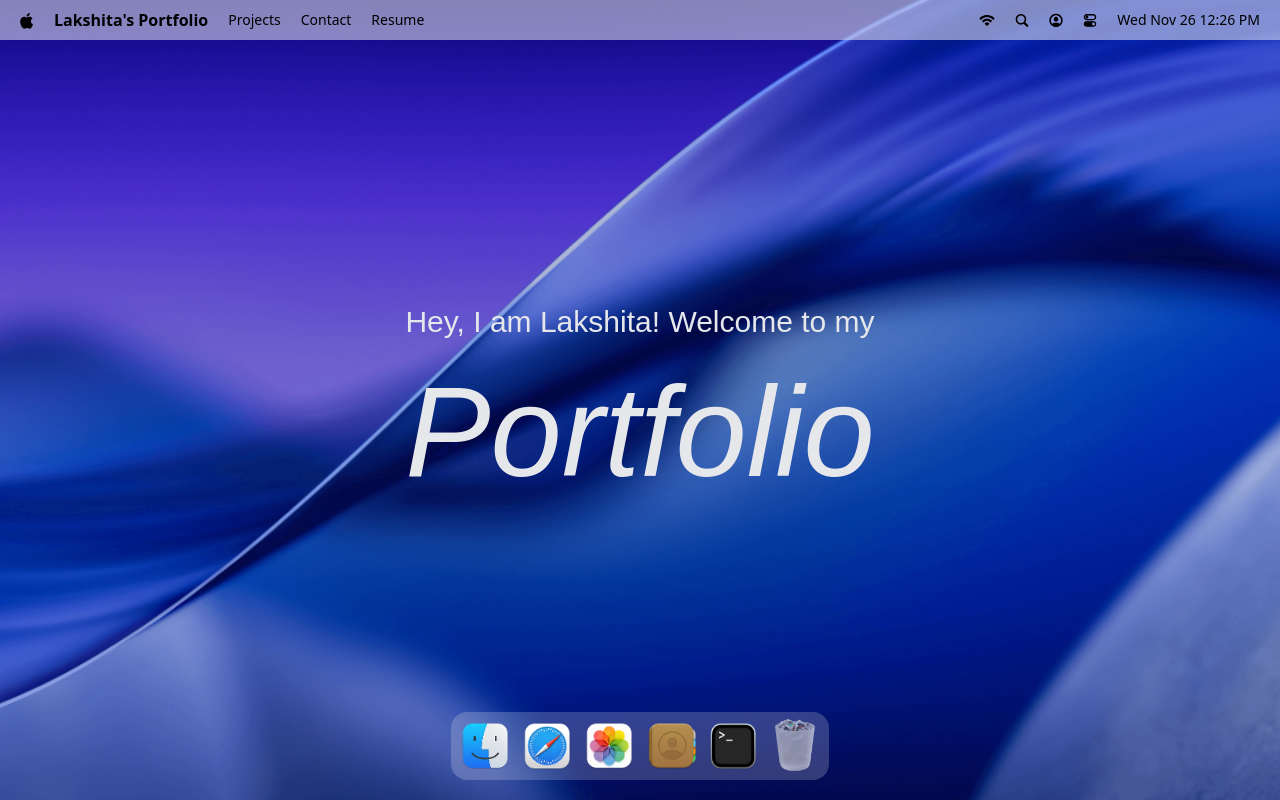
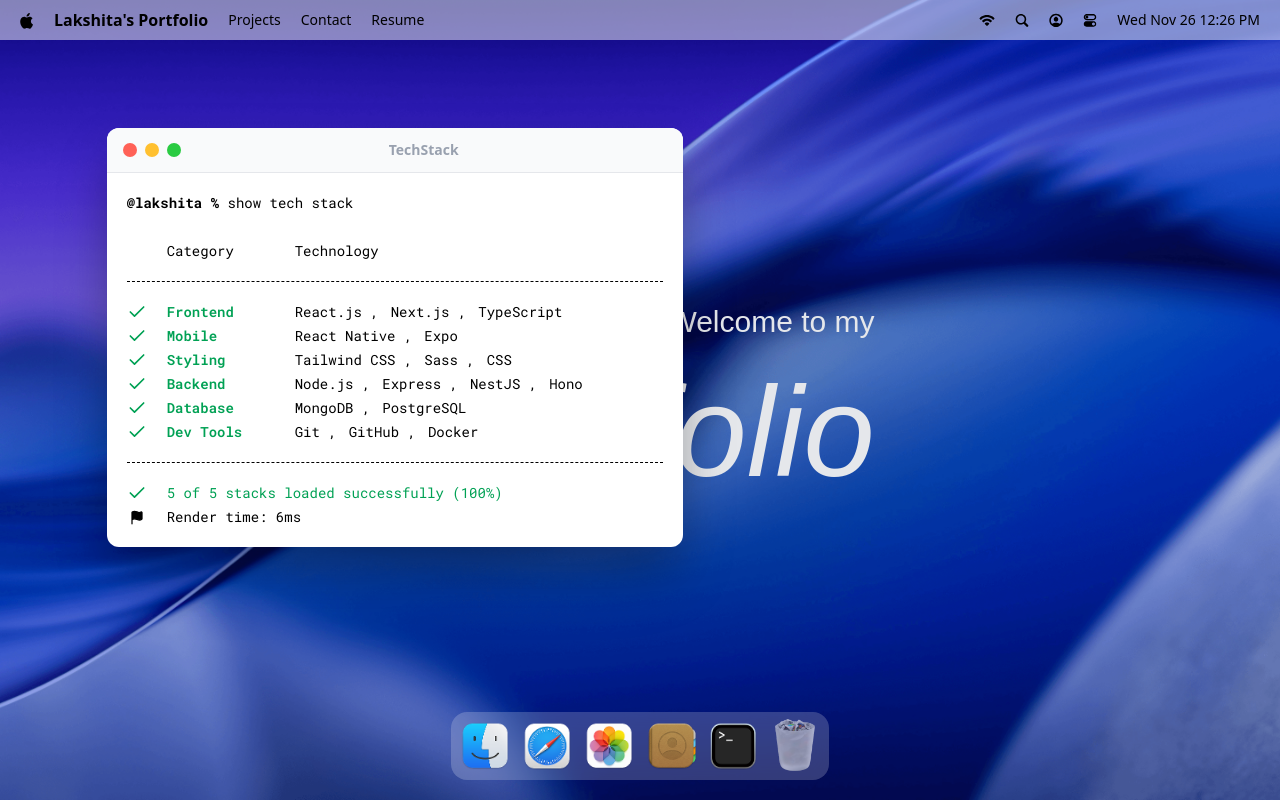
Before and after one commit to lakshitagit/portfolio, a React (Vite) app: page / in a window 1280 px wide. Both pictures are taken after a click on the button 733 px from the left and 746 px from the top of the page. Built offline with nearby package versions, Linux system fonts and the light colour scheme; a web font is replaced by a local one.

Commit message:
implemented a hoc for managing window states and add the first window -terminal

```diff
--- a/package.json
+++ b/package.json
@@ -14,11 +14,13 @@
     "@tailwindcss/vite": "^4.1.17",
     "dayjs": "^1.11.19",
     "gsap": "^3.13.0",
+    "immer": "^11.0.0",
     "lucide-react": "^0.554.0",
     "react": "^19.2.0",
     "react-dom": "^19.2.0",
     "react-tooltip": "^5.30.0",
-    "tailwindcss": "^4.1.17"
+    "tailwindcss": "^4.1.17",
+    "zustand": "^5.0.8"
   },
   "devDependencies": {
     "@eslint/js": "^9.39.1",
--- a/src/App.jsx
+++ b/src/App.jsx
@@ -1,11 +1,15 @@
 import { Dock, Navbar,Welcome } from "#components";
-
+import { Draggable } from "gsap/Draggable";
+import gsap from "gsap";
+import { Terminal } from "#windows";
+gsap.registerPlugin(Draggable);
 const App = () => {
   return (
     <main>
       <Navbar></Navbar>
       <Welcome></Welcome>
       <Dock></Dock>
+      <Terminal></Terminal>
     </main>
   );
 };
--- a/src/components/Dock.jsx
+++ b/src/components/Dock.jsx
@@ -3,7 +3,9 @@
 import { useRef } from "react";
 import { Tooltip } from "react-tooltip";
 import { gsap } from "gsap";
+import useWindowStore from "#store/window";
 const Dock = () => {
+    const {openWindow,closeWindow,windows}=useWindowStore();
     const dockRef = useRef(null);
     useGSAP(()=>{
         const dock = dockRef.current;
@@ -47,6 +49,19 @@
 
     const toggleApp=(app)=>{
         //open window logic
+        if(!app.canOpen) return;
+        const window = windows[app.id];
+        if(!window){
+            console.log("window not found");
+            return;
+        }
+        if(window.isOpen){
+            closeWindow(app.id);
+        }
+        else{
+            openWindow(app.id);
+        }
+        console.log(windows);
     }
   return (
     <section id="dock">
--- /dev/null
+++ b/src/components/WindowControls.jsx
@@ -0,0 +1,12 @@
+import useWindowStore from "#store/window";
+
+const WindowControls = ({target}) => {
+    const {closeWindow} = useWindowStore();
+  return <div id="window-controls">
+    <div className="close" onClick={()=>closeWindow(target)}></div>
+    <div className="minimize"></div>
+    <div className="maximize"></div>
+  </div>
+};
+
+export default WindowControls;
--- a/src/components/index.js
+++ b/src/components/index.js
@@ -1,4 +1,5 @@
 import Navbar from "./Navbar";
 import Welcome from "./Welcome";
 import Dock from "./Dock";
-export {Navbar, Welcome , Dock};
+import WindowControls from "./WindowControls";
+export {Navbar, Welcome , Dock,WindowControls};
--- /dev/null
+++ b/src/hoc/WindowWrapper.jsx
@@ -0,0 +1,43 @@
+import useWindowStore from "#store/window";
+import { useGSAP } from "@gsap/react";
+import gsap from "gsap";
+import { useLayoutEffect, useRef } from "react";
+import Draggable from "gsap/Draggable";
+const WindowWrapper = (Component,windowKey) => {
+    const Wrapped = (props) =>{
+        const {focusWindows,windows}=useWindowStore();
+        const {isOpen,zIndex} = windows[windowKey];
+        const ref = useRef(null);
+        useGSAP(()=>{
+            const el = ref.current;
+            if(!el || !isOpen) return;
+
+            el.style.display = "block";
+            gsap.fromTo(el,{scale:0.8,opacity:0,y:40},{scale:1,opacity:1,y:0,duration:0.4,ease:"power3.out"})
+        },[isOpen])
+        useGSAP(()=>{
+            const el = ref.current;
+            if(!el) return;
+            const [instance]= Draggable.create(el,{onPress:()=>focusWindows(windowKey)})
+
+            return()=>instance.kill();
+
+        },[])
+//similar to useeffect but this fires synchronously after all DOM mutation
+        useLayoutEffect(()=>{
+            const el = ref.current;
+            if(!el) return;
+            el.style.display = isOpen ? 'block' :'none';
+        },[isOpen])
+
+        return( <section id={windowKey} ref={ref} style={{zIndex}} className="absolute">
+
+            <Component {...props}></Component>
+        </section>
+    )}
+    Wrapped.displayName = `WindowWrapper(${Component.displayName || Component.name || "Component"})`
+    return Wrapped;
+
+};
+
+export default WindowWrapper
--- /dev/null
+++ b/src/store/window.js
@@ -0,0 +1,30 @@
+import {immer} from "zustand/middleware/immer"
+import { create } from "zustand";
+import { INITIAL_Z_INDEX, WINDOW_CONFIG } from "#constants";
+
+const useWindowStore = create(immer((set)=>({
+    windows: WINDOW_CONFIG,
+    nextZIndex: INITIAL_Z_INDEX+1,
+    openWindow: (windowKey,data=null)=> set((state)=>{
+        const win = state.windows[windowKey];
+        if(!win) return;
+        win.isOpen = true;
+        win.zIndex=state.nextZIndex;
+        win.data = data ?? win.data;
+        state.nextZIndex++;
+    }),
+     closeWindow: (windowKey)=> set((state)=>{
+        const win = state.windows[windowKey];
+        if(!win) return;
+        win.isOpen = false;
+        win.zIndex=INITIAL_Z_INDEX;
+        win.data = null;
+    }),
+     focusWindow: (windowKey)=> set((state)=>{
+        const win = state.windows[windowKey];
+        win.zIndex = state.nextZIndex++;
+    })
+
+})))
+export default useWindowStore;
+//immer is a middleware that lets you perform immutable updates\
--- /dev/null
+++ b/src/windows/Terminal.jsx
@@ -0,0 +1,54 @@
+import { WindowControls } from "#components";
+import { techStack } from "#constants";
+import WindowWrapper from "#hoc/WindowWrapper";
+import { Check, Flag } from "lucide-react";
+
+const Terminal = () => {
+  return (
+    <>
+    <div id="window-header">
+       <WindowControls target="terminal" />
+        <h2>TechStack</h2>
+    </div>
+    <div className="techstack">
+        <p>
+            <span className="font-bold">@lakshita % </span>
+            show tech stack
+        </p>
+        <div className="label">
+            <p className="w-32">Category</p>
+            <p>Technology</p>
+        </div>
+        <ul className="content">
+            {techStack.map(({category, items})=>(
+                <li key={category} className="flex items-center">
+                    <Check className="check" size={20}/>
+                    <h3>{category}</h3>
+                    <ul>
+                        {items.map((item,i)=>(
+                            <li key={i}>{item} {i<items.length - 1 ? ",":""}</li> //in this way it wil not add comma for the last item
+))}
+                    </ul>
+                </li>
+            ))}
+        </ul>
+        <div className="footnote">
+            <p>
+                <Check size={20} /> 5 of 5 stacks loaded successfully (100%)
+            </p>
+            <p className="text-black">
+                <Flag size={15} fill="black" />
+                Render time: 6ms
+            </p>
+        </div>
+    </div>
+
+    </>
+  );
+};
+
+//hoc -- takes anotehr component as input and return ehnanced version of it
+
+const TerminalWindow = WindowWrapper(Terminal,'terminal')
+
+export default TerminalWindow;
--- /dev/null
+++ b/src/windows/index.js
@@ -0,0 +1,2 @@
+import Terminal from "./Terminal";
+export {Terminal};
```
Also changed, not shown: 1 other file (tests, documents, lock files or other folders).
